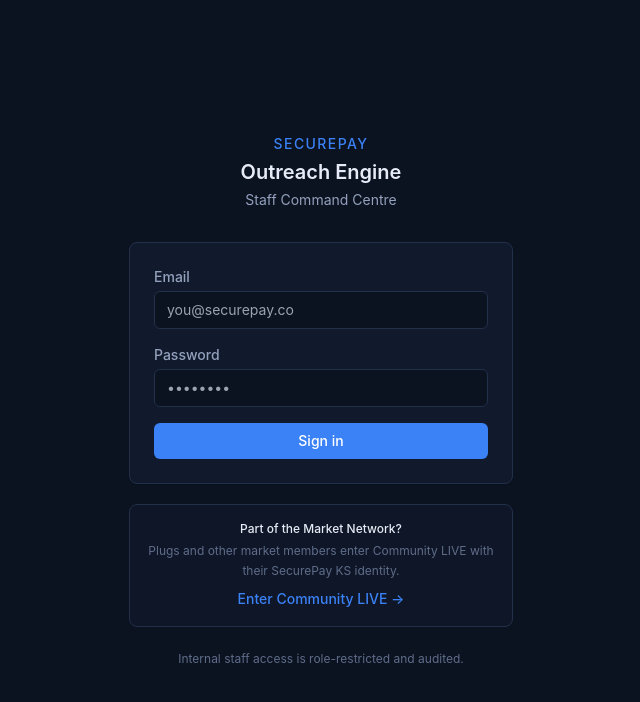
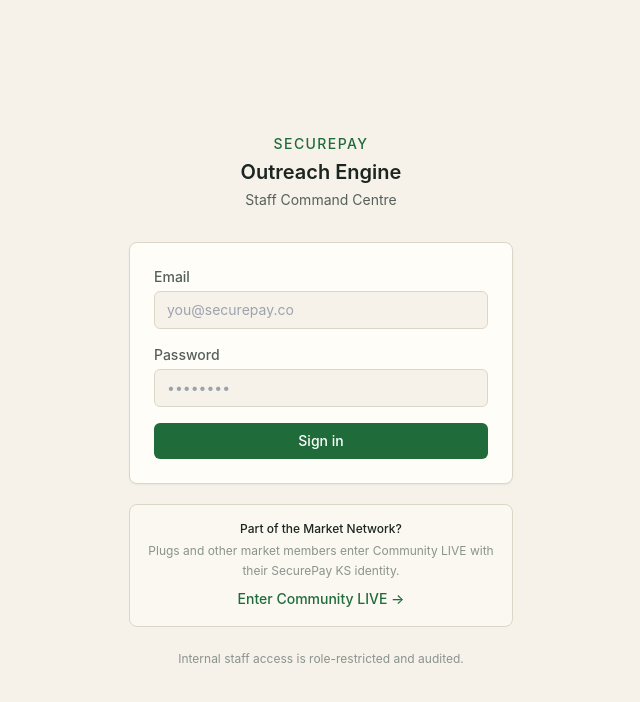
Before and after one commit to kimaniks001/Outreach-Engine, a Next.js app: page /login in a window 1280 px wide. Shown: the top 702 px of the page, without its empty margins (319-959 px from the left). Built offline with nearby package versions, Linux system fonts and the light colour scheme.

Commit message:
feat(shell): adopt SecurePay visual DNA tokens

```diff
--- a/tailwind.config.ts
+++ b/tailwind.config.ts
@@ -6,36 +6,46 @@
     extend: {
       colors: {
         surface: {
-          DEFAULT: "#0b1220",
-          raised: "#111a2c",
-          border: "#22304a",
+          DEFAULT: "#f6f2e9",
+          raised: "#fffdf8",
+          soft: "#efe9db",
+          border: "#dcd6c8",
+          inverse: "#18452c",
         },
         ink: {
-          DEFAULT: "#e6ebf5",
-          muted: "#93a1bd",
-          faint: "#5f6d8a",
+          DEFAULT: "#1c2620",
+          muted: "#55605a",
+          faint: "#8a938c",
+          inverse: "#f8f4eb",
         },
         brand: {
-          DEFAULT: "#3b82f6",
-          muted: "#1d4ed8",
+          DEFAULT: "#1f6b3a",
+          muted: "#164a29",
+          bright: "#3fa268",
+          soft: "#cadfcf",
+        },
+        accent: {
+          DEFAULT: "#d9722e",
+          soft: "#f0c8a6",
         },
         status: {
-          good: "#22c55e",
-          warn: "#eab308",
-          bad: "#ef4444",
-          neutral: "#64748b",
+          good: "#1f7a45",
+          warn: "#b76625",
+          bad: "#b94838",
+          neutral: "#718078",
         },
       },
       fontFamily: {
-        sans: [
-          "-apple-system",
-          "BlinkMacSystemFont",
-          "Segoe UI",
-          "Inter",
-          "Helvetica",
-          "Arial",
-          "sans-serif",
-        ],
+        sans: ["Instrument Sans", "-apple-system", "BlinkMacSystemFont", "Segoe UI", "sans-serif"],
+        display: ["Fraunces", "Georgia", "serif"],
+        mono: ["DM Mono", "ui-monospace", "SFMono-Regular", "monospace"],
+      },
+      boxShadow: {
+        quiet: "0 18px 50px rgba(28, 38, 32, 0.08)",
+        float: "0 10px 30px rgba(28, 38, 32, 0.12)",
+      },
+      borderRadius: {
+        xl2: "1.25rem",
       },
     },
   },
```
